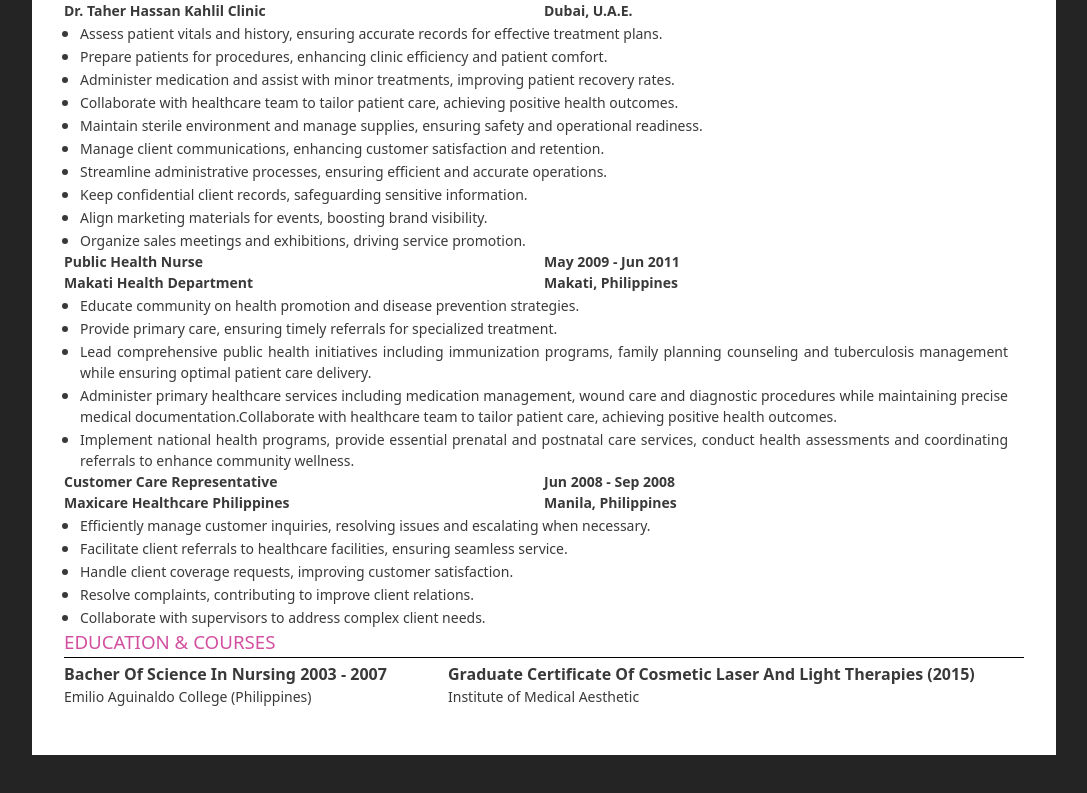
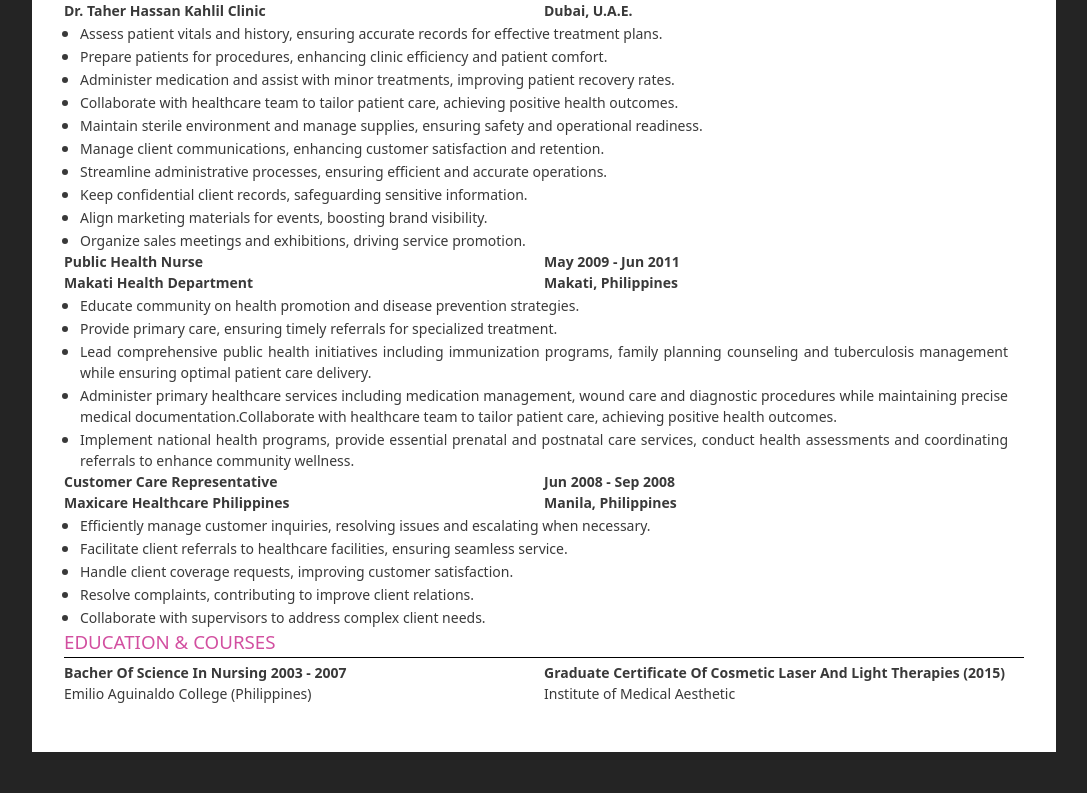
Before and after one commit to RamonSanGabriel/klaire-cv, a React (Vite) app in the folder klaire-CV/: page /cv in a window 1280 px wide. Shown: the part 1714-2507 px from the top of the page, without its empty margins (96-1183 px from the left). Built offline with nearby package versions, Linux system fonts and the light colour scheme; a web font is replaced by a local one.

Commit message:
Update Education.module.css

```diff
--- a/klaire-CV/src/components/Education/Education.module.css
+++ b/klaire-CV/src/components/Education/Education.module.css
@@ -19,14 +19,15 @@
 }
 .employmentContainer {
   display: grid;
-  grid-template-columns: 2fr 3fr;
+  grid-template-columns: repeat(2, 2fr);
 
   & h4 {
     text-transform: capitalize;
+    font-size: 0.875rem;
   }
 }
 .school,
 .certificate {
   font-weight: 400;
-  font-size: 1rem;
+  font-size: 0.875rem;
 }
```
